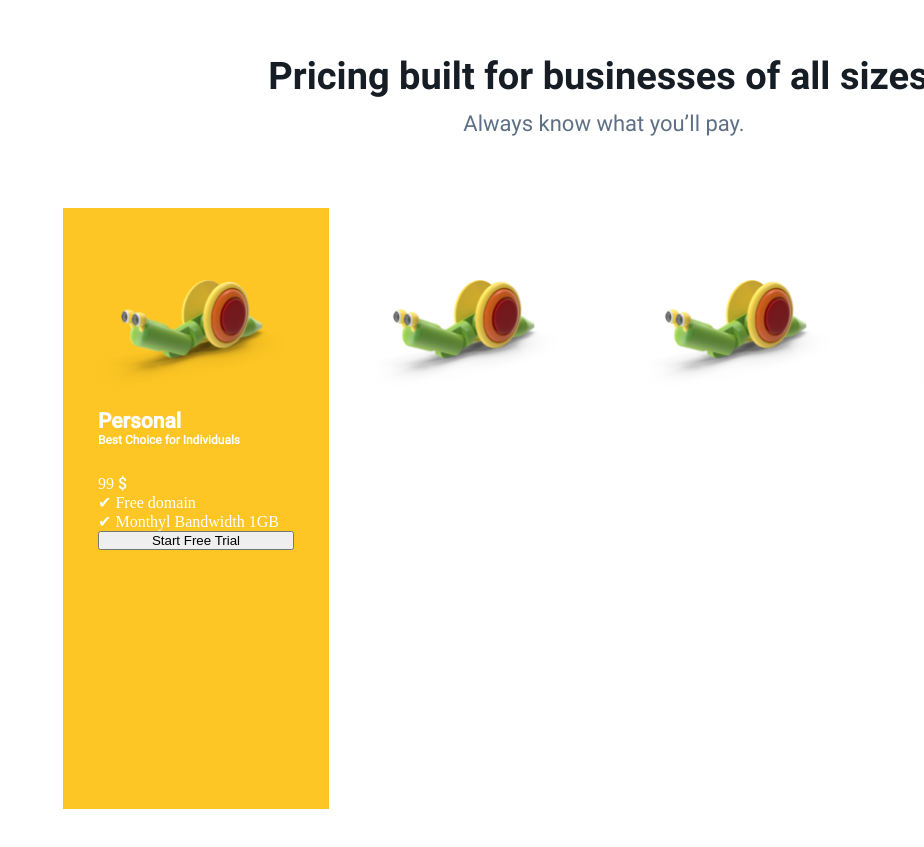
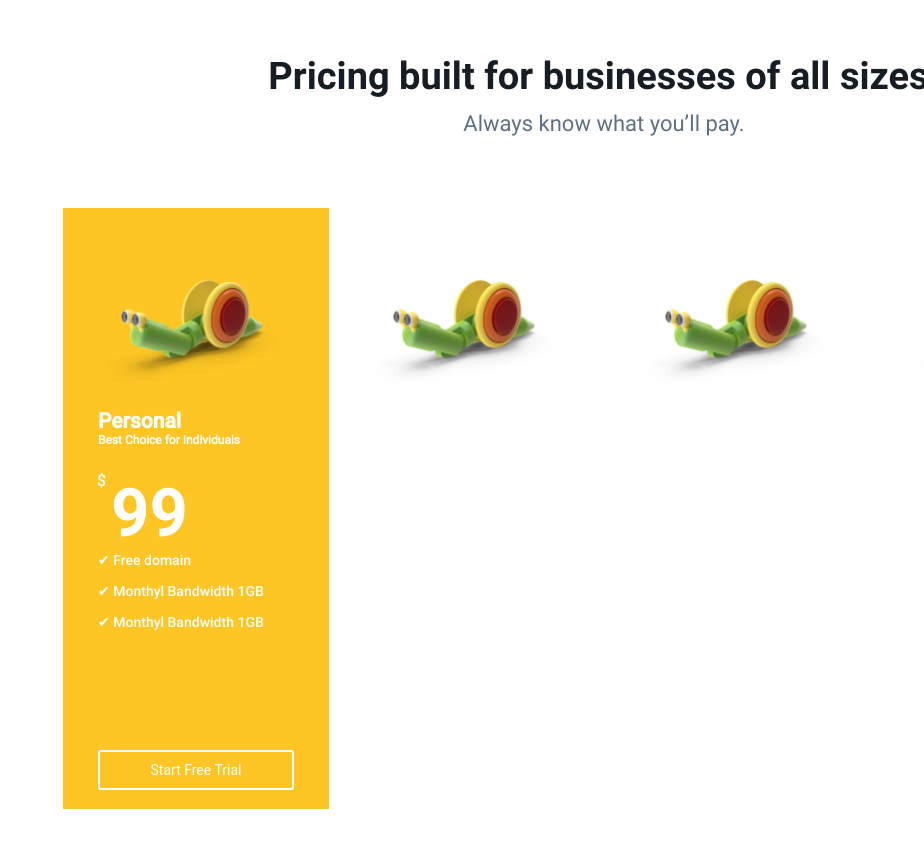
Before and after one commit to Gurtsev/pricing-built-for-buisnesses, a plain HTML site: page index.html in a window 1280 px wide. Shown: the part 107-954 px from the top of the page, without its empty margins (356-1280 px from the left). Drawn offline with Linux system fonts and the light colour scheme.

Commit message:
Работа с карточкой

```diff
--- a/index.html
+++ b/index.html
@@ -22,16 +22,23 @@
           <li class="cards__list-item item-snail">
             <img src="./images/snail.png" alt="snail" class="item__image" />
             <h3 class="card__list-title">
-            <span class="card-title">Personal</span>
+            <span class="cards__title">Personal</span>
             <span class="cards__list-text">Best Choice for Individuals</span>
           </h3>
-            <span class="cards__price"
-              >99
+            <span class="cards__prices"
+              >
               <span class="dollar">$</span>
+              <span class="cards__price">99</span>
             </span>
-            <span class="">&#10004 Free domain</span>
-            <span class="">&#10004 Monthyl Bandwidth 1GB</span>
-            <button class="" type="button">Start Free Trial</button>
+            <ul class="cards__list-included-options">
+              <li class="cards__list-included-options-item"><span class="included-option">&#10004 Free domain</span></li>
+              <li class="cards__list-included-options-item"><span class="included-option">&#10004 Monthyl Bandwidth 1GB</span></li>
+              <li class="cards__list-included-options-item"><span class="included-option">&#10004 Monthyl Bandwidth 1GB</span></li>
+            </ul>
+            <div class="cards__button-wrapp">
+              <button class="cards__button" type="button">Start Free Trial</button>
+            </div>
+
           </li>
           <li class="cards__list-item">
             <img src="./images/snail.png" alt="snail" class="item__image" />
--- a/styles/style.css
+++ b/styles/style.css
@@ -16,6 +16,7 @@ h6 {
 
 body {
   min-width: 1920px;
+  margin: 0 auto;
 }
 
 img {
@@ -56,6 +57,7 @@ img {
 }
 
 .cards__list {
+  position: relative;
   display: flex;
   justify-content: space-between;
   gap: 6px;
@@ -66,7 +68,7 @@ img {
   flex-direction: column;
   padding: 72px 35px 36px;
   min-width: 266px;
-  min-height: 601px;
+  height: 601px;
   list-style: none;
   color: #fff;
 }
@@ -82,7 +84,7 @@ img {
   padding-bottom: 27px;
 }
 
-.card-title {
+.cards__title {
   font-family: Roboto-Medium, sans-serif;
   font-size: 21px;
 }
@@ -95,12 +97,46 @@ img {
 .dollar {
   font-family: Roboto-Medium, sans-serif;
   position: relative;
+  right: 1px;
+  bottom: 50px;
   font-size: 16px;
 }
 
 .cards__price {
+  font-family: Roboto-Bold, sans-serif;
+  font-size: 67px;
 }
 
 .item-snail {
   background-color: #fdc624;
 }
+
+.cards__list-included-options {
+  position: relative;
+  z-index: 0;
+  inset: 0;
+  font-family: Roboto-Medium;
+  font-size: 14px;
+  display: flex;
+  align-self: flex-start;
+  flex-direction: column;
+  gap: 15px;
+  padding-bottom: 120px;
+}
+
+.cards__list-included-options-item {
+  list-style: none;
+}
+
+.cards__button {
+  position: relative;
+  z-index: 1;
+  min-width: 196px;
+  min-height: 40px;
+  background-color: transparent;
+  color: #fff;
+  font-family: Roboto, sans-serif;
+  font-size: 14px;
+  border: 2px solid #fff;
+  border-radius: 3px;
+}
```
